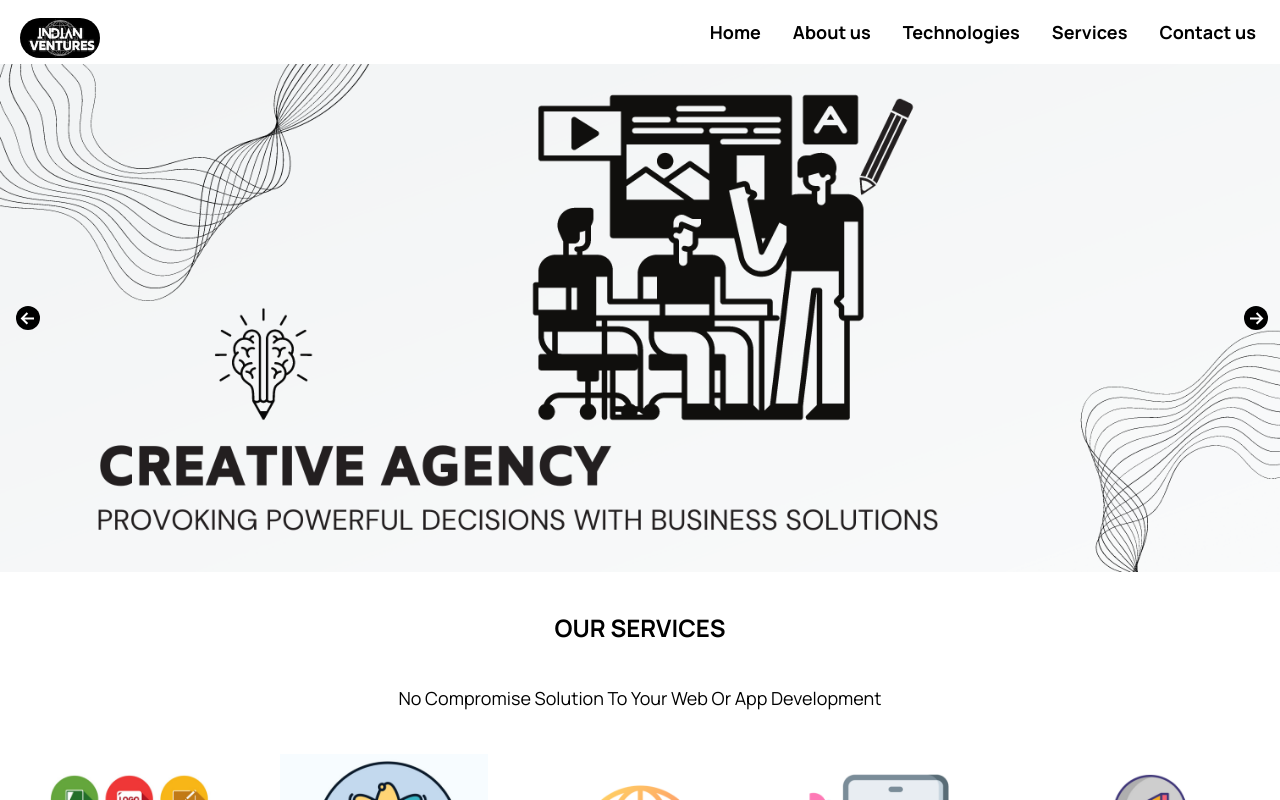
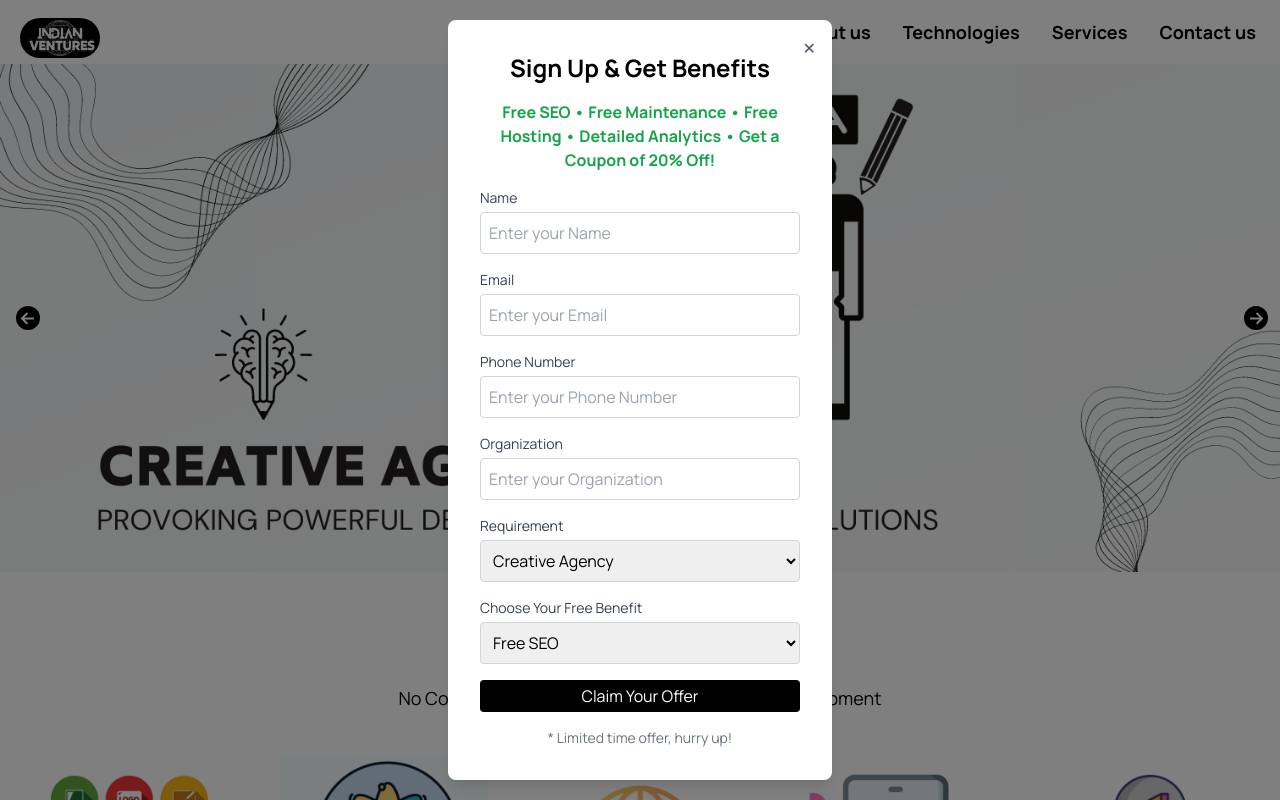
Before and after one commit to indianventuresdb/indian-ventures, a Next.js app: page / in a window 1280 px wide. Shown: the top 800 px of the page. Built offline with nearby package versions, Linux system fonts and the light colour scheme; no server answers.

Commit message:
fav icon added and popup form created.

```diff
--- a/src/app/page.js
+++ b/src/app/page.js
@@ -1,10 +1,12 @@
 import HeroSection from "@/components/LandingPage/HeroSection";
+import PopupForm from "@/components/PopupForm/Popup";
 import React from "react";
 
 function Home() {
   return (
     <div className="text-3xl">
       <HeroSection />
+      <PopupForm />
     </div>
   );
 }
--- /dev/null
+++ b/src/components/PopupForm/Popup.js
@@ -0,0 +1,137 @@
+"use client";
+import React, { useState, useEffect } from "react";
+
+const PopupForm = () => {
+  const [isOpen, setIsOpen] = useState(false);
+
+  useEffect(() => {
+    const timer = setTimeout(() => {
+      setIsOpen(true);
+    }, 1000);
+
+    return () => clearTimeout(timer);
+  }, []);
+
+  const handleClose = () => {
+    setIsOpen(false);
+  };
+
+  return (
+    <>
+      {isOpen && (
+        <div className="fixed inset-0 flex items-center justify-center bg-black bg-opacity-50 z-50 manrope text-base">
+          <div className="bg-white p-8 rounded-lg w-96 shadow-lg relative">
+            <button
+              className="absolute top-4 right-4 text-gray-600"
+              onClick={handleClose}
+            >
+              ✕
+            </button>
+            <h2 className="text-2xl font-bold mb-4 text-center">
+              Sign Up & Get Benefits
+            </h2>
+            <p className="mb-4 text-green-600 font-semibold text-center">
+              Free SEO • Free Maintenance • Free Hosting • Detailed Analytics •
+              Get a Coupon of 20% Off!
+            </p>
+            <form>
+              <div className="mb-4">
+                <label className="block text-sm font-medium text-gray-700">
+                  Name
+                </label>
+                <input
+                  type="text"
+                  className="w-full mt-1 p-2 border border-gray-300 rounded"
+                  placeholder="Enter your Name"
+                  required
+                />
+              </div>
+              <div className="mb-4">
+                <label className="block text-sm font-medium text-gray-700">
+                  Email
+                </label>
+                <input
+                  type="email"
+                  className="w-full mt-1 p-2 border border-gray-300 rounded"
+                  placeholder="Enter your Email"
+                  required
+                />
+              </div>
+              <div className="mb-4">
+                <label className="block text-sm font-medium text-gray-700">
+                  Phone Number
+                </label>
+                <input
+                  type="tel"
+                  className="w-full mt-1 p-2 border border-gray-300 rounded"
+                  placeholder="Enter your Phone Number"
+                  required
+                />
+              </div>
+              <div className="mb-4">
+                <label className="block text-sm font-medium text-gray-700">
+                  Organization
+                </label>
+                <input
+                  type="text"
+                  className="w-full mt-1 p-2 border border-gray-300 rounded"
+                  placeholder="Enter your Organization"
+                  required
+                />
+              </div>
+              <div className="mb-4">
+                <label className="block text-sm font-medium text-gray-700">
+                  Requirement
+                </label>
+                <select
+                  className="w-full mt-1 p-2 border border-gray-300 rounded"
+                  required
+                >
+                  <option value="" disabled>
+                    Select your Requirement
+                  </option>
+                  <option value="creative-agency">Creative Agency</option>
+                  <option value="startup-solutions">Startup Solutions</option>
+                  <option value="web-solutions">Web Solutions</option>
+                  <option value="mobile-applications">
+                    Mobile Applications
+                  </option>
+                  <option value="digital-marketing">Digital Marketing</option>
+                </select>
+              </div>
+              <div className="mb-4">
+                <label className="block text-sm font-medium text-gray-700">
+                  Choose Your Free Benefit
+                </label>
+                <select
+                  className="w-full mt-1 p-2 border border-gray-300 rounded"
+                  required
+                >
+                  <option value="" disabled>
+                    Select your Benefit
+                  </option>
+                  <option value="free-seo">Free SEO</option>
+                  <option value="free-maintenance">Free Maintenance</option>
+                  <option value="free-hosting">Free Hosting</option>
+                  <option value="detailed-analytics">Detailed Analytics</option>
+                  <option value="20-off-coupon">20% Off Coupon</option>
+                </select>
+              </div>
+              <button
+                type="submit"
+                className="bg-mblack text-white w-full py-1 px-2 rounded hover:bg-blue-700 transition-all duration-300"
+              >
+                Claim Your Offer
+              </button>
+            </form>
+            <p className="text-center text-sm text-gray-500 mt-4">
+              * Limited time offer, hurry up!
+            </p>
+          </div>
+        </div>
+      )}
+    </>
+  );
+};
+
+export default PopupForm;
```
Also changed, not shown: 1 other file (tests, documents, lock files or other folders).
